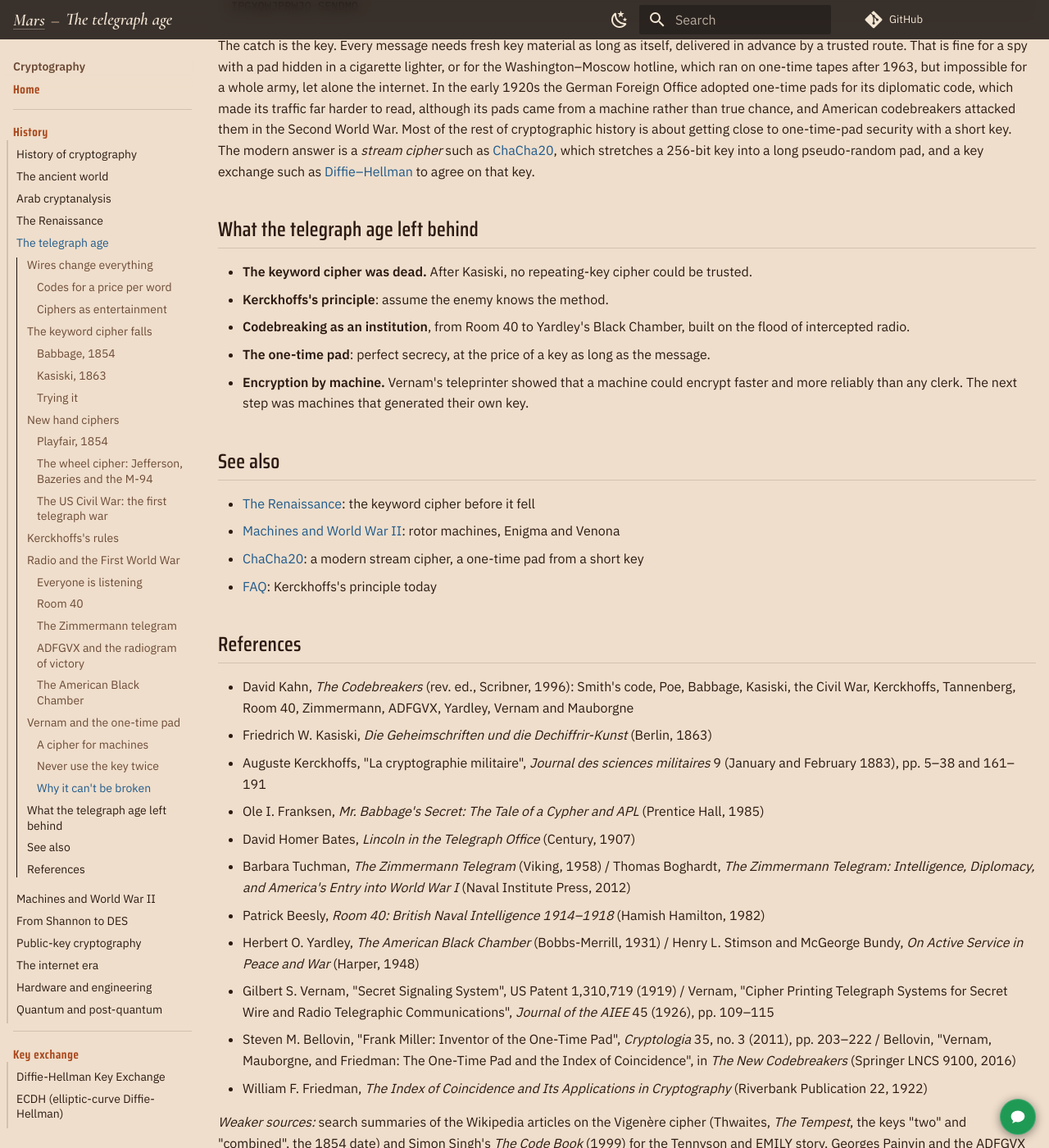
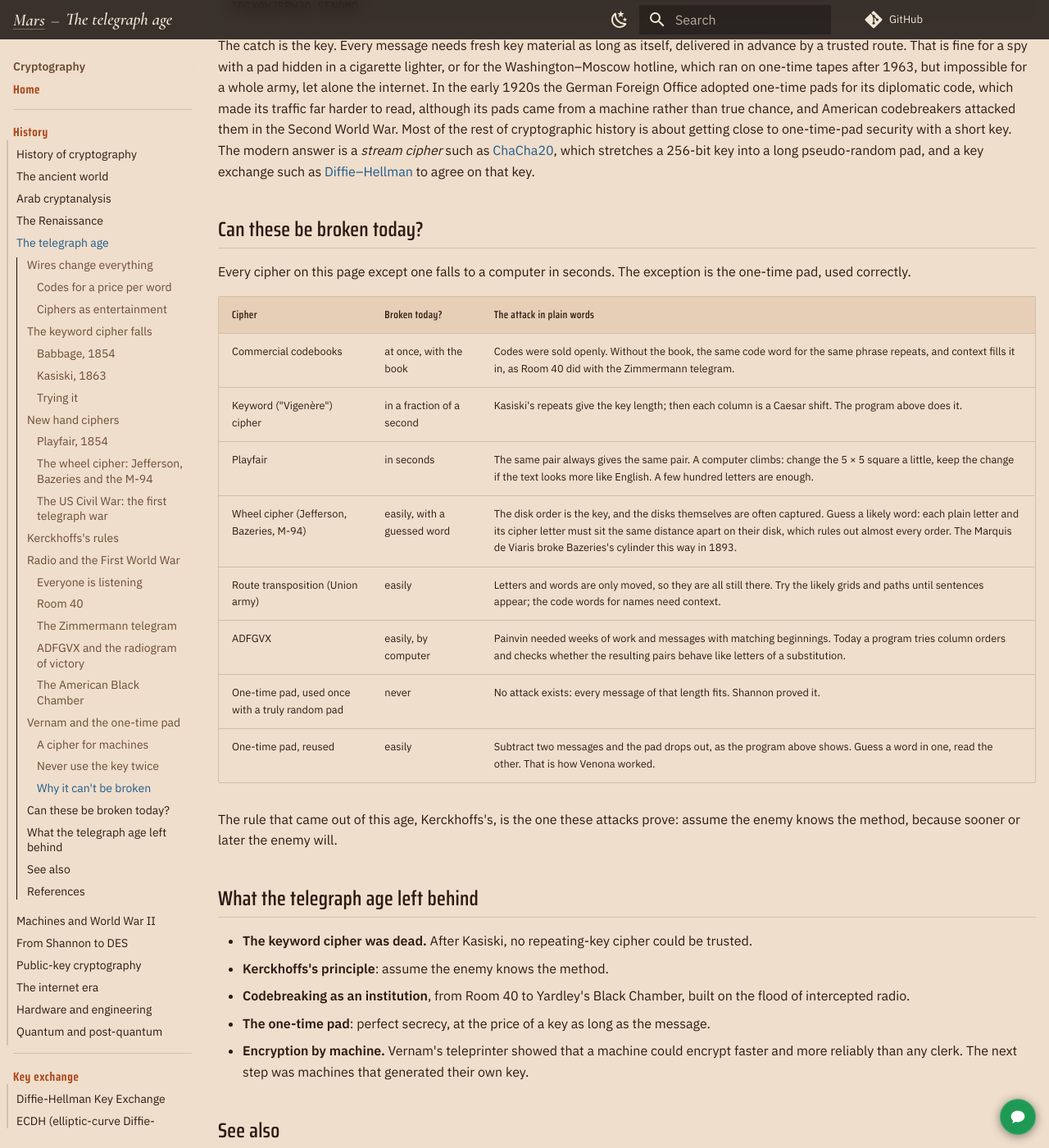
Before and after one commit to TTMathCS/cryptography, an MkDocs documentation site: the page built from docs/history/04-Telegraph-Age.md, in a window 1280 px wide and 1400 px high, scrolled down 9434 px. Shown: the whole window at 82% size. Built offline with MkDocs 1.6.1 and Material for MkDocs 9.7.7, drawn with Linux system fonts in a browser that asks for light colours; comment, search, counter and statistics services are not loaded.

Commit message:
History, Telegraph age: 'Can these be broken today?' with the attack for each cipher (#1)
Co-Authored-By: Claude Opus 5.5 <noreply@anthropic.com>
Claude-Session: https://claude.ai/code/session_01BzeR6oCkyYZtrCqTFc8DBr

```diff
--- a/docs/history/04-Telegraph-Age.md
+++ b/docs/history/04-Telegraph-Age.md
@@ -526,6 +526,26 @@ which stretches a 256-bit key into a long pseudo-random pad, and a key
 exchange such as [Diffie–Hellman](../01-key-exchange/Diffie-Hellman.md) to
 agree on that key.
 
+## Can these be broken today?
+
+Every cipher on this page except one falls to a computer in seconds. The
+exception is the one-time pad, used correctly.
+
+| Cipher | Broken today? | The attack in plain words |
+|---|---|---|
+| Commercial codebooks | at once, with the book | Codes were sold openly. Without the book, the same code word for the same phrase repeats, and context fills it in, as Room 40 did with the Zimmermann telegram. |
+| Keyword ("Vigenère") cipher | in a fraction of a second | Kasiski's repeats give the key length; then each column is a Caesar shift. The program above does it. |
+| Playfair | in seconds | The same pair always gives the same pair. A computer climbs: change the 5 × 5 square a little, keep the change if the text looks more like English. A few hundred letters are enough. |
+| Wheel cipher (Jefferson, Bazeries, M-94) | easily, with a guessed word | The disk order is the key, and the disks themselves are often captured. Guess a likely word: each plain letter and its cipher letter must sit the same distance apart on their disk, which rules out almost every order. The Marquis de Viaris broke Bazeries's cylinder this way in 1893. |
+| Route transposition (Union army) | easily | Letters and words are only moved, so they are all still there. Try the likely grids and paths until sentences appear; the code words for names need context. |
+| ADFGVX | easily, by computer | Painvin needed weeks of work and messages with matching beginnings. Today a program tries column orders and checks whether the resulting pairs behave like letters of a substitution. |
+| One-time pad, used once with a truly random pad | never | No attack exists: every message of that length fits. Shannon proved it. |
+| One-time pad, reused | easily | Subtract two messages and the pad drops out, as the program above shows. Guess a word in one, read the other. That is how Venona worked. |
+
+The rule that came out of this age, Kerckhoffs's, is the one these
+attacks prove: assume the enemy knows the method, because sooner or later
+the enemy will.
+
 ## What the telegraph age left behind
 
 - **The keyword cipher was dead.** After Kasiski, no repeating-key cipher
```
